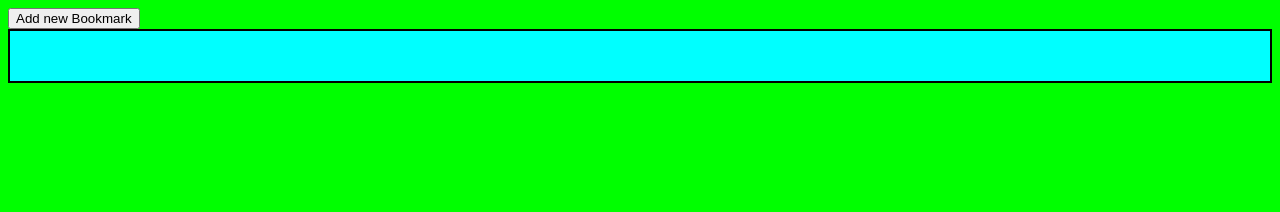
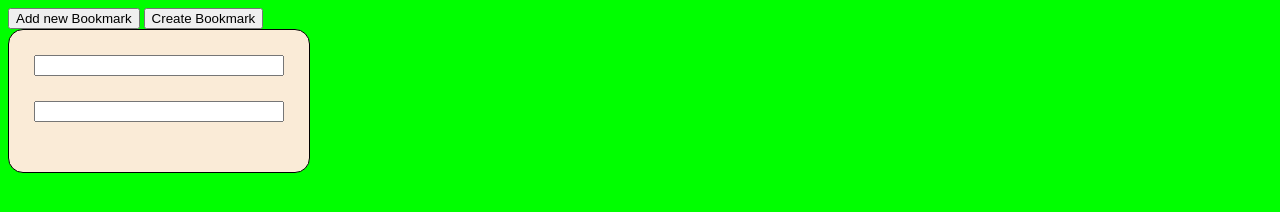
Before and after one commit to FranciscoGontijo/bookmarks, a plain HTML site: page index.html in a window 1280 px wide. Both pictures are taken after a click on the button "Add new Bookmark". Drawn offline with Linux system fonts and the light colour scheme.

Commit message:
display form with 2 inputs when button is clicked, display div with a text when other button is clicked

```diff
--- a/index.html
+++ b/index.html
@@ -10,6 +10,7 @@
 
 <body id="body-class">
     <button id="changeColorButton" class="change-color-button">Add new Bookmark</button>
+    <button id="create-bookmark" class="change-color-button">Create Bookmark</button>
 </body>
 <script src="index.js"></script>
 
--- a/index.js
+++ b/index.js
@@ -1,16 +1,54 @@
 
-const changeColorButton = document.querySelector('#changeColorButton');
 const body = document.querySelector('#body-class');
 
-const changeColor = () => {
-    changeColorButton.style.backgroundColor = '#FF1100';
-    body.style.backgroundColor = '#FFF';
+//Open a div with a form
+//Create the form to add bookmarks
+const formContainer = document.createElement('div');
+formContainer.className = 'form-container';
+
+const titleInput = document.createElement('input');
+titleInput.type = 'text';
+titleInput.className = 'text-input';
+
+const urlInput = document.createElement('input');
+urlInput.type = 'text';
+urlInput.className = 'text-input';
+
+formContainer.appendChild(titleInput);
+formContainer.appendChild(urlInput);
+
+const openForm = () => {
+    body.appendChild(formContainer);
 }
 
-const creatNewBookMark = () => {
-   const newDiv = document.createElement('div');
-   newDiv.className = 'bookmark';
-   body.appendChild(newDiv);
+//Click add new bookmark button
+//Access the value of both inputs and set it to the new bookmark
+// const bookmarkContainer = document.createElement('div');
+// const bookmarkTitle = document.createElement('h2');
+// bookmarkTitle.innerHTML = 'Bookmark';
+
+const createBookmark = () => {
+    const bookmarkContainer = document.createElement('div');
+    const bookmarkTitle = document.createElement('h2');
+    bookmarkTitle.innerHTML = 'Bookmark';
+
+    bookmarkContainer.appendChild(bookmarkTitle);
+    body.appendChild(bookmarkContainer);
 }
 
-changeColorButton.addEventListener('click', creatNewBookMark);
+
+//Form has two inputs, one title and one URL
+//use the title to create a h2 inside the new bookmark when submited
+//use the url as a link to the website related with that div
+
+
+const creatNewBookMark = () => {
+    const newDiv = document.createElement('div');
+    newDiv.className = 'bookmark';
+    body.appendChild(newDiv);
+}
+const createNewBookmarkButton = document.querySelector('#create-bookmark');
+
+
+changeColorButton.addEventListener('click', openForm);
+createNewBookmarkButton.addEventListener('click', createBookmark);
--- a/stylesheet.css
+++ b/stylesheet.css
@@ -7,3 +7,17 @@
     background-color: aqua;
     border: 2px solid black;
 }
+
+.form-container {
+    display: flex;
+    flex-direction: column;
+    padding: 25px;
+    width: 250px;
+    border: 1px solid black;
+    border-radius: 15px;
+    background-color: antiquewhite;
+}
+
+.text-input {
+    margin-bottom: 25px;
+}
```
